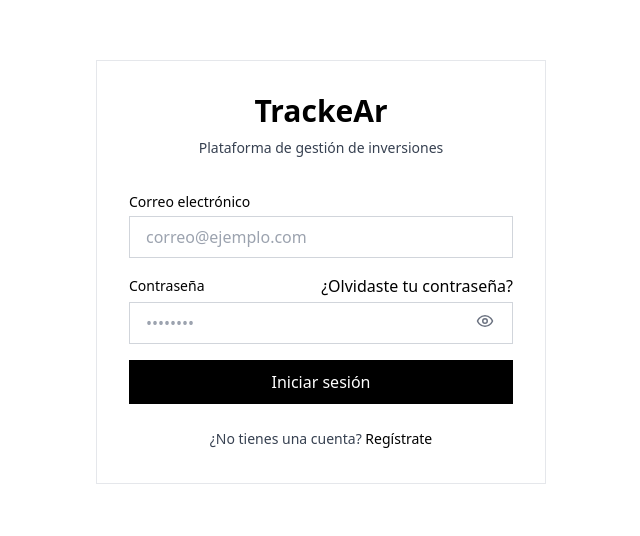
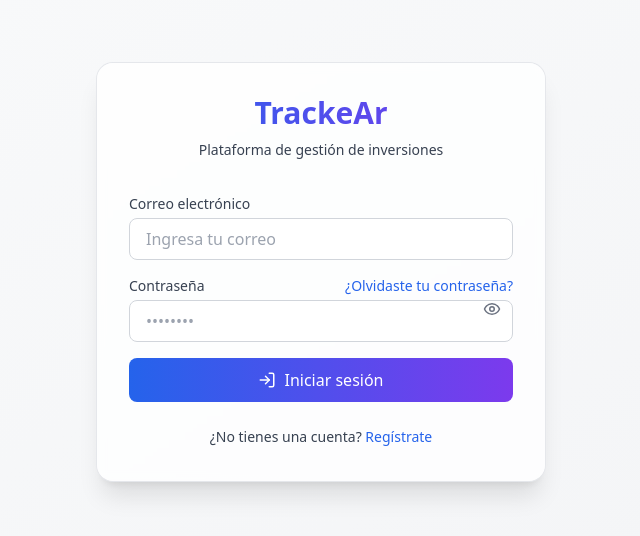
Before and after one commit to jcastellano9/trackear-repo, a React (Vite) app: page /login in a window 1280 px wide. Shown: the part 128-664 px from the top of the page, without its empty margins (319-959 px from the left). Built offline with nearby package versions, Linux system fonts and the light colour scheme.

Commit message:
Login UI

```diff
--- a/src/pages/auth/Login.tsx
+++ b/src/pages/auth/Login.tsx
@@ -3,7 +3,8 @@
 import React, { useState } from 'react';
 import { Link, useNavigate } from 'react-router-dom';
 import { useAuth } from '../../contexts/AuthContext';
-import { EyeOff, Eye} from 'lucide-react';
+import { motion } from 'framer-motion';
+import {LogIn, AlertCircle, EyeOff, Eye} from 'lucide-react';
 
 const Login: React.FC = () => {
   const { signIn } = useAuth();
@@ -46,24 +47,32 @@ const Login: React.FC = () => {
 
   // Render del formulario
   return (
-    <div className="min-h-screen bg-white flex items-center justify-center px-4">
-      <div className="w-full max-w-md transition-colors duration-300">
-        <div className="bg-white rounded-none p-8 ring-1 ring-gray-200">
+      <div className="min-h-screen bg-gradient-to-br from-gray-50 to-gray-100 dark:from-gray-900 dark:to-gray-950 flex items-center justify-center px-4">
+        <motion.div
+            className="w-full max-w-md transition-colors duration-300"
+            initial={{ opacity: 0, y: 20 }}
+            animate={{ opacity: 1, y: 0 }}
+            transition={{ duration: 0.5 }}
+        >
+          <div className="bg-white dark:bg-gray-800 backdrop-blur-sm bg-opacity-80 dark:bg-opacity-80 rounded-2xl shadow-xl dark:shadow-lg p-8 ring-1 ring-gray-200 dark:ring-gray-700">
             <div className="text-center mb-8">
-            <h1 className="text-3xl font-bold text-black">
+              <h1 className="text-3xl font-bold bg-gradient-to-r from-blue-600 to-violet-600 dark:from-blue-400 dark:to-violet-400 bg-clip-text text-transparent">
                 TrackeAr
               </h1>
-            <p className="text-gray-700 text-sm leading-relaxed mt-2">Plataforma de gestión de inversiones</p>
+              <p className="text-gray-700 dark:text-gray-300 text-sm leading-relaxed mt-2">Plataforma de gestión de inversiones</p>
             </div>
 
             {error && (
-            <p className="text-red-600 text-sm text-center mb-4">{error}</p>
+                <div className="mb-4 p-3 bg-red-50 border border-red-200 rounded-lg flex items-center text-red-700 dark:bg-red-900 dark:border-red-600 dark:text-red-200">
+                  <AlertCircle size={18} className="mr-2 flex-shrink-0" />
+                  <span>{error}</span>
+                </div>
             )}
 
             <form onSubmit={handleSubmit}>
               <div className="space-y-4">
                 <div>
-                <label htmlFor="email" className="block text-sm font-medium text-black mb-1">
+                  <label htmlFor="email" className="block text-sm font-medium text-gray-700 dark:text-gray-200 mb-1">
                     Correo electrónico
                   </label>
                   <input
@@ -71,19 +80,18 @@ const Login: React.FC = () => {
                       type="email"
                       value={email}
                       onChange={(e) => setEmail(e.target.value)}
-                  className="w-full px-4 py-2 border border-gray-300 rounded-none focus:ring-1 focus:ring-gray-500 focus:border-gray-500 transition-colors dark:bg-black dark:border-gray-700 dark:text-white dark:placeholder-gray-400 transition-all duration-200 ease-in-out"
-                  placeholder="correo@ejemplo.com"
+                      className="w-full px-4 py-2 border border-gray-300 rounded-lg focus:ring-2 focus:ring-blue-500 focus:border-blue-500 transition-colors dark:bg-gray-900 dark:border-gray-700 dark:text-white dark:placeholder-gray-400 transition-all duration-200 ease-in-out"
+                      placeholder="Ingresa tu correo"
                   />
                 </div>
-
                 <div className="relative">
                   <div className="flex justify-between items-center mb-1">
-                  <label htmlFor="password" className="block text-sm font-medium text-black">
+                    <label htmlFor="password" className="block text-sm font-medium text-gray-700 dark:text-gray-200">
                       Contraseña
                     </label>
                     <Link
                         to="/reset-password"
-                    className="text-black hover:underline"
+                        className="text-sm text-blue-600 hover:text-blue-800 transition-colors"
                     >
                       ¿Olvidaste tu contraseña?
                     </Link>
@@ -93,13 +101,13 @@ const Login: React.FC = () => {
                       type={showPassword ? 'text' : 'password'}
                       value={password}
                       onChange={(e) => setPassword(e.target.value)}
-                  className="w-full px-4 py-2 border border-gray-300 rounded-none focus:ring-1 focus:ring-gray-500 focus:border-gray-500 transition-colors pr-12 dark:bg-black dark:border-gray-700 dark:text-white dark:placeholder-gray-400 transition-all duration-200 ease-in-out"
+                      className="w-full px-4 py-2 border border-gray-300 rounded-lg focus:ring-2 focus:ring-blue-500 focus:border-blue-500 transition-colors pr-12 dark:bg-gray-900 dark:border-gray-700 dark:text-white dark:placeholder-gray-400 transition-all duration-200 ease-in-out"
                       placeholder="••••••••"
                   />
                   <button
                       type="button"
                       onClick={() => setShowPassword(!showPassword)}
-                    className="absolute right-4 top-1/2 -translate-y-0/4 h-6 w-6 flex items-center justify-center text-gray-500 hover:text-black"
+                      className="absolute right-3 top-1/2 -translate-y-1/2 text-gray-500 hover:text-blue-600 dark:hover:text-blue-400"
                   >
                     {showPassword ? <EyeOff size={18} /> : <Eye size={18} />}
                   </button>
@@ -108,12 +116,17 @@ const Login: React.FC = () => {
                 <button
                     type="submit"
                     disabled={loading}
-                className="w-full flex justify-center items-center py-2.5 px-4 rounded-none bg-black text-white hover:bg-gray-800 font-medium transition-colors duration-200"
+                    className={`w-full flex justify-center items-center py-2.5 px-4 rounded-lg ${
+                        loading
+                            ? 'bg-blue-400 cursor-not-allowed'
+                            : 'bg-gradient-to-r from-blue-600 to-violet-600 hover:from-blue-700 hover:to-violet-700'
+                    } text-white font-medium transition-colors duration-200`}
                 >
                   {loading ? (
                       <span className="animate-spin rounded-full h-5 w-5 border-t-2 border-white"></span>
                   ) : (
                       <>
+                        <LogIn size={18} className="mr-2" />
                         Iniciar sesión
                       </>
                   )}
@@ -122,18 +135,18 @@ const Login: React.FC = () => {
             </form>
 
             <div className="mt-6 text-center">
-            <p className="text-gray-700 text-sm leading-relaxed">
+              <p className="text-gray-700 dark:text-gray-300 text-sm leading-relaxed">
                 ¿No tienes una cuenta?{' '}
                 <Link
                     to="/register"
-                className="text-black hover:underline font-medium"
+                    className="text-blue-600 hover:text-blue-800 font-medium transition-colors"
                 >
                   Regístrate
                 </Link>
               </p>
             </div>
           </div>
-      </div>
+        </motion.div>
       </div>
   );
 };
```
Lines whose indentation alone changed are shown as unchanged.
